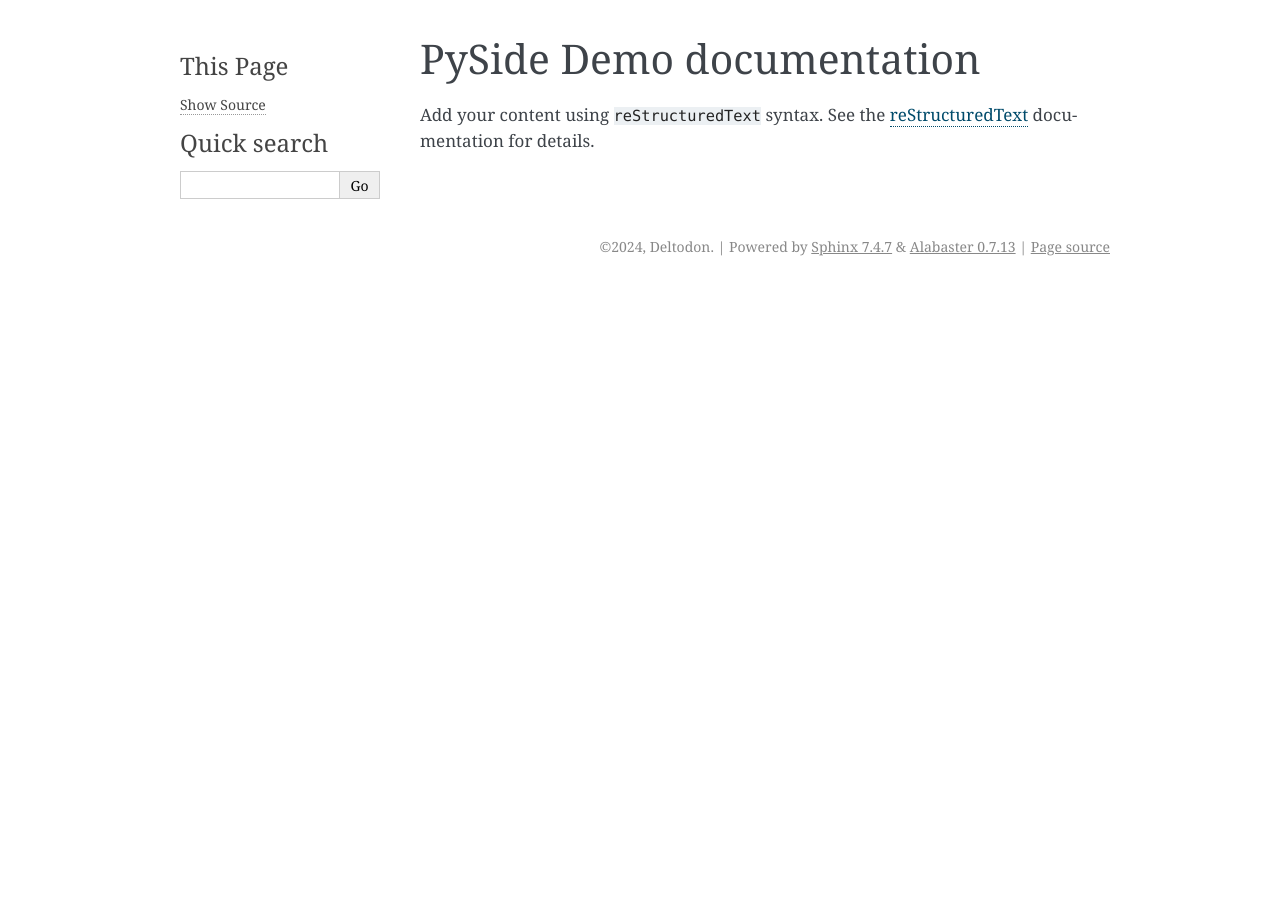
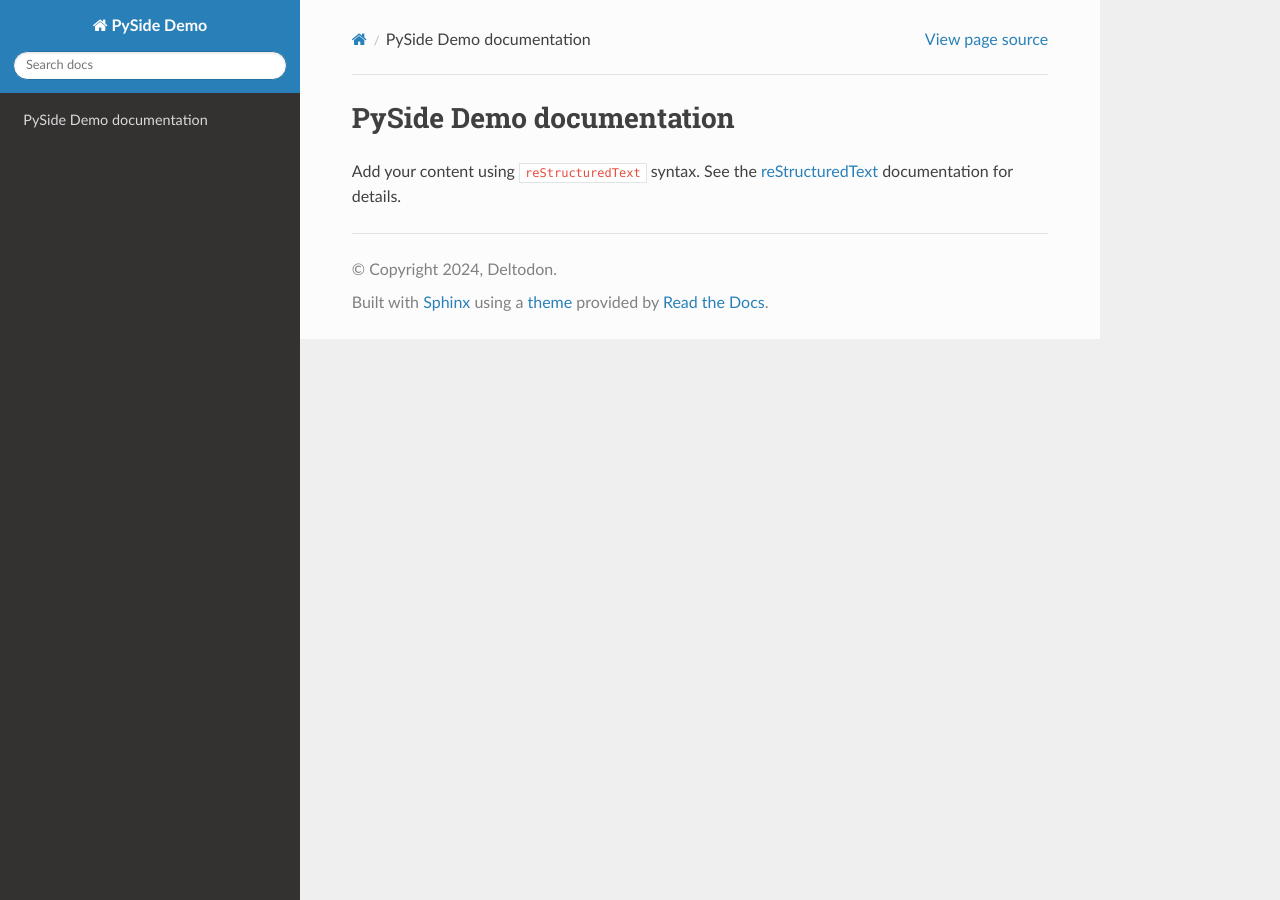
Before and after one commit to deltodon/pyside-demo, a Sphinx documentation site: the page built from docs/index.rst, in a window 1280 px wide. Built offline with Sphinx 7.4.7 and the Read the Docs theme 2.0.0, drawn with Linux system fonts in a browser that asks for light colours; part of the change alters nothing that is shown.

```diff
--- a/docs/conf.py
+++ b/docs/conf.py
@@ -19,6 +19,9 @@ extensions = [
     "sphinx.ext.viewcode",
     "sphinx.ext.todo",
     "sphinx.ext.githubpages",
+    "sphinx.ext.napoleon",
+    "myst_parser",
+    "nbsphinx",
 ]
 
 templates_path = ["_templates"]
@@ -29,10 +32,20 @@ language = "en"
 # -- Options for HTML output -------------------------------------------------
 # https://www.sphinx-doc.org/en/master/usage/configuration.html#options-for-html-output
 
-html_theme = "alabaster"
+html_theme = "sphinx_rtd_theme"
 html_static_path = ["_static"]
 
 # -- Options for todo extension ----------------------------------------------
 # https://www.sphinx-doc.org/en/master/usage/extensions/todo.html#configuration
 
 todo_include_todos = True
+
+# -- Options for markdown support --------------------------------------------
+source_suffix = {
+    ".rst": "restructuredtext",
+    ".txt": "markdown",
+    ".md": "markdown",
+}
+
+# -- Options for nbsphinx ----------------------------------------------------
+nbsphinx_execute = "never"
```
